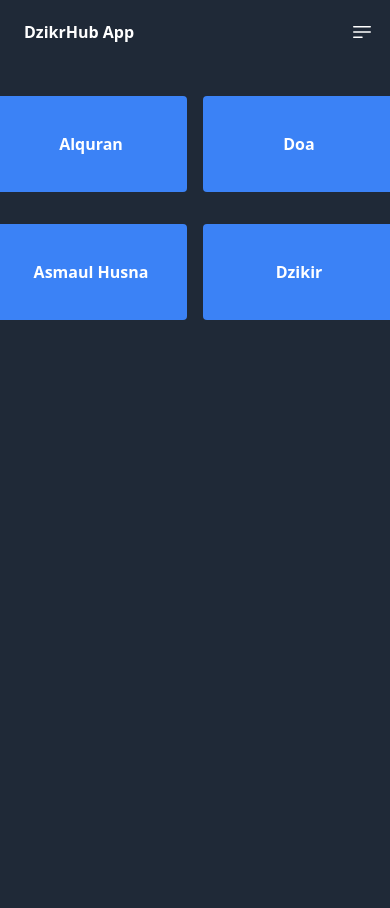
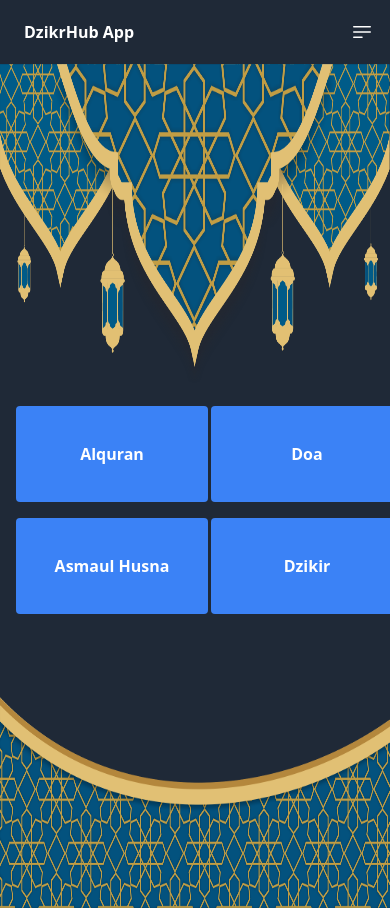
Before and after one commit to fahmi-azzuhri/dzikrhub, a React (Vite) app: page / in a window 390 px wide. Shown: the top 908 px of the page. Built offline with nearby package versions, Linux system fonts and the light colour scheme.

Commit message:
refactor : change bg, responsive home

```diff
--- a/src/index.css
+++ b/src/index.css
@@ -11,3 +11,10 @@
 .arab {
     font-family: 'Medium';
 }
+
+@media (max-width: 640px) {
+  .flex-row > * {
+    width: calc(50% - 1rem);
+    margin: 0.5rem;
+  }
+}
--- a/src/pages/Home.jsx
+++ b/src/pages/Home.jsx
@@ -1,32 +1,35 @@
 import React from "react";
 import { Link } from "react-router-dom";
+import bg from "../assets/bg.png";
+
 export default function Home() {
   return (
-    <div className="bg-gray-800 h-screen">
-      <div className="flex justify-center pt-8">
+    <div className="relative bg-gray-800 h-screen flex justify-center items-center">
+      <img src={bg} className="absolute inset-0 w-full h-full" />
+      <div className="absolute flex flex-col items-center mt-16">
+        <div className="flex flex-row items-center flex-wrap justify-center mb-4">
           <Link to="/alquran">
-          <button className="bg-blue-500 hover:bg-blue-700 text-white font-bold py-4 px-8 rounded mx-2 text-center w-48 h-24">
+            <button className="bg-blue-500 hover:bg-blue-700 text-white font-bold rounded mx-2 w-48 h-24 ">
               Alquran
             </button>
           </Link>
           <Link to="/doa">
-          <button className="bg-blue-500 hover:bg-blue-700 text-white font-bold py-4 px-8 rounded mx-2 w-48 h-24">
+            <button className="bg-blue-500 hover:bg-blue-700 text-white font-bold rounded mx-2 w-48 h-24">
               Doa
             </button>
           </Link>
-      </div>
-      <div className="flex justify-center mt-8">
           <Link to="/asmaul-husna">
-          <button className="bg-blue-500 hover:bg-blue-700 text-white font-bold py-4 px-8 rounded mx-2 w-48 h-24">
+            <button className="bg-blue-500 hover:bg-blue-700 text-white font-bold rounded mx-2 w-48 h-24 ">
               Asmaul Husna
             </button>
           </Link>
           <Link to="/dzikir">
-          <button className="bg-blue-500 hover:bg-blue-700 text-white font-bold py-4 px-8 rounded mx-2 w-48 h-24">
+            <button className="bg-blue-500 hover:bg-blue-700 text-white font-bold rounded mx-2 w-48 h-24">
               Dzikir
             </button>
           </Link>
         </div>
       </div>
+    </div>
   );
 }
```
Also changed, not shown: src/assets/bg.png (added). Lines whose indentation alone changed are shown as unchanged.
